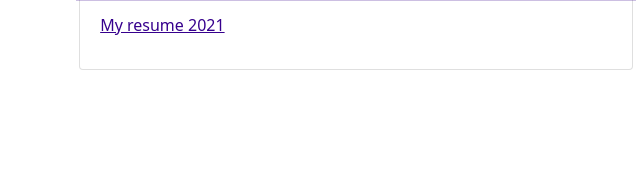
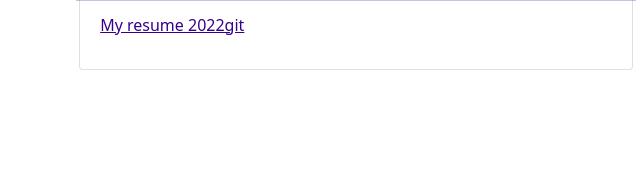
Before and after one commit to Rana7060/My-Website, a website: page index.html in a window 1280 px wide. Both pictures are taken after a click on the button "My resume". Shown: the part 2144-2328 px from the top of the page, 518-1158 px from the left. Drawn offline with nearby package versions, Linux system fonts and the light colour scheme.

Commit message:
links updated

```diff
--- a/index.html
+++ b/index.html
@@ -347,7 +347,7 @@
                         <a
                           href="https://cvdesignr.com/p/619ea5ea7c82b"
                           target="_blank"
-                          >My resume 2021</a
+                          >My resume 2022git</a
                         >
                       </p>
 
```
